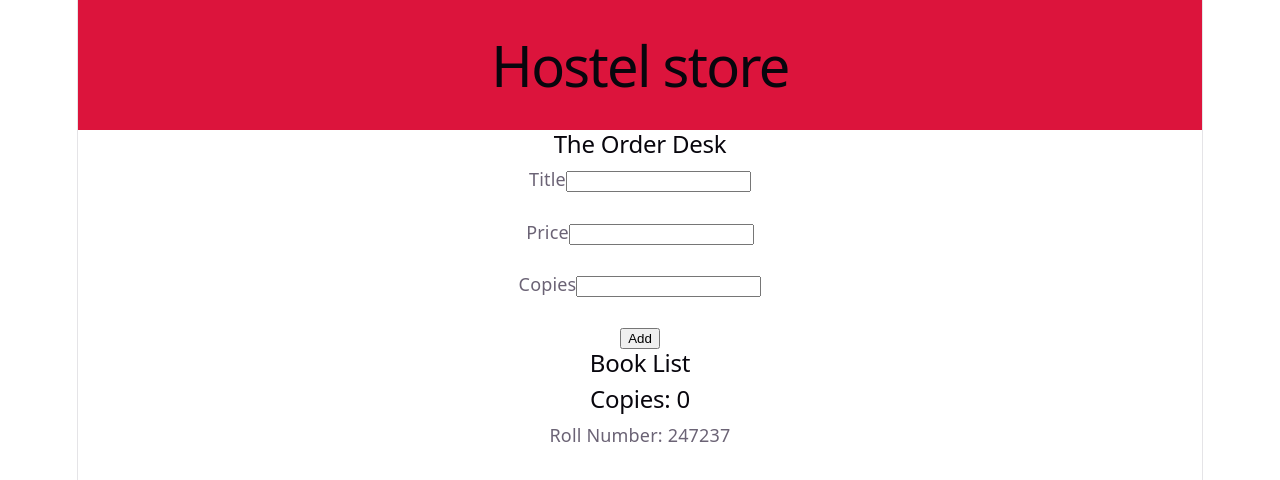
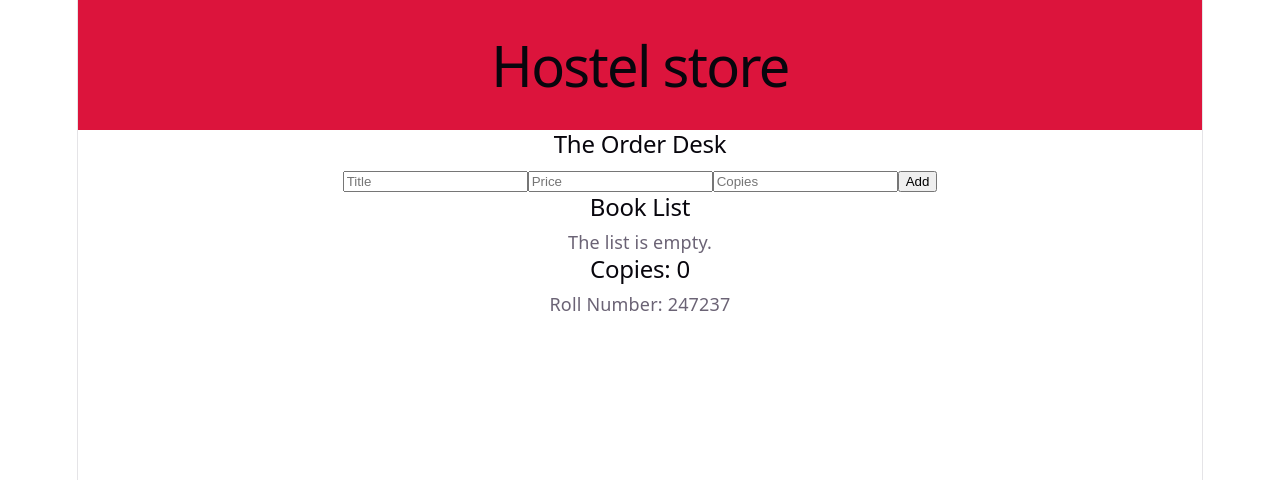
Before and after one commit to SufyanAmjad804/f24a-247237-lab8, a React (Vite) app: page / in a window 1280 px wide. Shown: the top 480 px of the page. Built offline with nearby package versions, Linux system fonts and the light colour scheme.

Commit message:
1 The book slip — The list

```diff
--- a/src/App.jsx
+++ b/src/App.jsx
@@ -1,5 +1,23 @@
 
 import { useState } from "react";
+
+function BookList({ books }) {
+  return (
+    <div>
+      <h2>Book List</h2>
+
+      {books.length === 0 ? (
+        <p>The list is empty.</p>
+      ) : (
+        books.map((book, index) => (
+          <p key={index}>
+            {book.title} - {book.price} - {book.copies}
+          </p>
+        ))
+      )}
+    </div>
+  );
+}
 
 function BookSlip({ onAdd }) {
   const [title, setTitle] = useState("");
@@ -7,12 +25,10 @@ function BookSlip({ onAdd }) {
   const [copies, setCopies] = useState("");
 
   function handleAdd() {
-    if (title.trim() === "" || price.trim() === "" || copies.trim() === "") {
-      return;
-    }
+    if (title.trim() === "" || price.trim() === "" || copies.trim() === "") return;
 
     onAdd({
-      title: title,
+      title: title.trim(),
       price: Number(price),
       copies: Number(copies)
     });
@@ -26,20 +42,9 @@ function BookSlip({ onAdd }) {
     <div>
       <h2>The Order Desk</h2>
 
-      <label>Title</label>
-      <input value={title} onChange={(e) => setTitle(e.target.value)} />
-
-      <br /><br />
-
-      <label>Price</label>
-      <input type="number" value={price} onChange={(e) => setPrice(e.target.value)} />
-
-      <br /><br />
-
-      <label>Copies</label>
-      <input type="number" value={copies} onChange={(e) => setCopies(e.target.value)} />
-
-      <br /><br />
+      <input placeholder="Title" value={title} onChange={(e) => setTitle(e.target.value)} />
+      <input placeholder="Price" type="number" value={price} onChange={(e) => setPrice(e.target.value)} />
+      <input placeholder="Copies" type="number" value={copies} onChange={(e) => setCopies(e.target.value)} />
 
       <button onClick={handleAdd}>Add</button>
     </div>
@@ -53,6 +58,8 @@ function App() {
     setBooks((previousBooks) => [...previousBooks, book]);
   }
 
+  const totalCopies = books.reduce((sum, book) => sum + book.copies, 0);
+
   return (
     <div>
       <header style={{ backgroundColor: "crimson", color: "white", padding: "20px" }}>
@@ -61,16 +68,8 @@ function App() {
 
       <main>
         <BookSlip onAdd={addBook} />
-
-        <h2>Book List</h2>
-
-        {books.map((book, index) => (
-          <p key={index}>
-            {book.title} - {book.price} - {book.copies}
-          </p>
-        ))}
-
-        <h2>Copies: {books.reduce((sum, book) => sum + book.copies, 0)}</h2>
+        <BookList books={books} />
+        <h2>Copies: {totalCopies}</h2>
       </main>
 
       <footer>Roll Number: 247237</footer>
```
